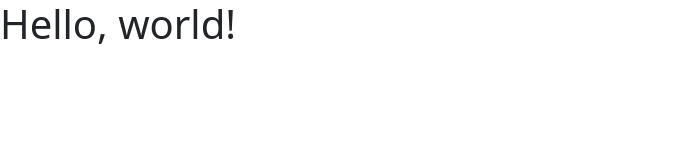
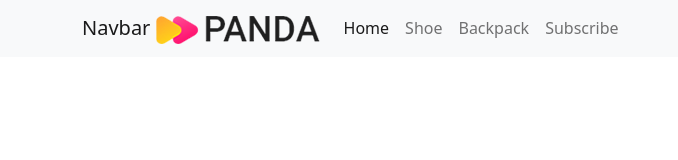
Before and after one commit to FarhanSakib/panda-commerce-bootstrap, a plain HTML site: page index.html in a window 1280 px wide. Shown: the whole page, without its empty margins (0-678 px from the left). Drawn offline with nearby package versions, Linux system fonts and the light colour scheme.

Commit message:
added panda commerce navbar

```diff
--- a/index.html
+++ b/index.html
@@ -1,13 +1,50 @@
 <!doctype html>
 <html lang="en">
+
 <head>
   <meta charset="utf-8">
   <meta name="viewport" content="width=device-width, initial-scale=1">
   <title>Bootstrap demo</title>
-    <link href="https://cdn.jsdelivr.net/npm/bootstrap@5.2.0/dist/css/bootstrap.min.css" rel="stylesheet" integrity="sha384-gH2yIJqKdNHPEq0n4Mqa/HGKIhSkIHeL5AyhkYV8i59U5AR6csBvApHHNl/vI1Bx" crossorigin="anonymous">
+  <link href="https://cdn.jsdelivr.net/npm/bootstrap@5.2.0/dist/css/bootstrap.min.css" rel="stylesheet"
+    integrity="sha384-gH2yIJqKdNHPEq0n4Mqa/HGKIhSkIHeL5AyhkYV8i59U5AR6csBvApHHNl/vI1Bx" crossorigin="anonymous">
 </head>
+
 <body>
-    <h1>Hello, world!</h1>
-    <script src="https://cdn.jsdelivr.net/npm/bootstrap@5.2.0/dist/js/bootstrap.bundle.min.js" integrity="sha384-A3rJD856KowSb7dwlZdYEkO39Gagi7vIsF0jrRAoQmDKKtQBHUuLZ9AsSv4jD4Xa" crossorigin="anonymous"></script>
+  <header>
+    <nav class="navbar navbar-expand-lg bg-light">
+      <div class="container">
+        <a class="navbar-brand" href="#">Navbar
+          <img src="images/logo.png" alt="">
+        </a>
+        <button class="navbar-toggler" type="button" data-bs-toggle="collapse" data-bs-target="#navbarSupportedContent"
+          aria-controls="navbarSupportedContent" aria-expanded="false" aria-label="Toggle navigation">
+          <span class="navbar-toggler-icon"></span>
+        </button>
+        <div class="collapse navbar-collapse" id="navbarSupportedContent">
+          <ul class="navbar-nav me-auto mb-2 mb-lg-0">
+            <li class="nav-item">
+              <a class="nav-link active" aria-current="page" href="#">Home</a>
+            </li>
+            <li class="nav-item">
+              <a class="nav-link" href="#">Shoe</a>
+            </li>
+            <li class="nav-item">
+              <a class="nav-link" href="#">Backpack</a>
+            </li>
+            <li class="nav-item">
+              <a class="nav-link" href="#">Subscribe</a>
+            </li>
+
+
+          </ul>
+
+        </div>
+      </div>
+    </nav>
+  </header>
+  <script src="https://cdn.jsdelivr.net/npm/bootstrap@5.2.0/dist/js/bootstrap.bundle.min.js"
+    integrity="sha384-A3rJD856KowSb7dwlZdYEkO39Gagi7vIsF0jrRAoQmDKKtQBHUuLZ9AsSv4jD4Xa"
+    crossorigin="anonymous"></script>
 </body>
+
 </html>
```
Lines whose indentation alone changed are shown as unchanged.
